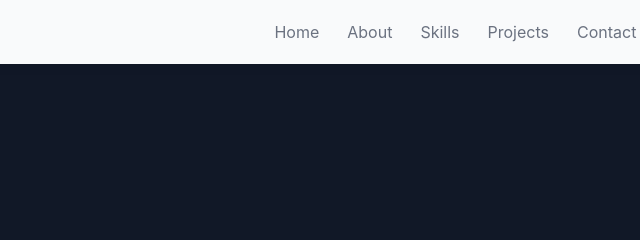
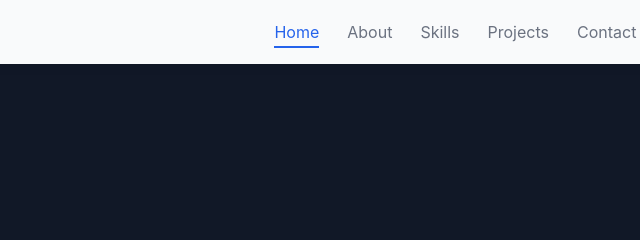
Before and after one commit to kahtanaldaioub/B4F, a plain HTML site: page finalHtmlCssProject/index.html in a window 1280 px wide. Shown: the top 240 px of the page, 199-839 px from the left. Drawn offline with Linux system fonts and the light colour scheme.

Commit message:
working on project1  29/8/2026/ready

```diff
--- a/finalHtmlCssProject/index.html
+++ b/finalHtmlCssProject/index.html
@@ -13,7 +13,7 @@
     <nav>
         <div class="logo">KAHTAN.DEV</div>
         <ul>
-            <li><a class="a" href="#home">Home</a></li>
+            <li><a class="active" href="#home">Home</a></li>
             <li><a class="a" href="#about">About</a></li>
             <li><a class="a" href="#skills">Skills</a></li>
             <li><a class="a" href="#projects">Projects</a></li>
--- a/finalHtmlCssProject/style.css
+++ b/finalHtmlCssProject/style.css
@@ -82,9 +82,12 @@ a {
     display: inline-block;
     transition: color 0.25s ease, transform 0.25s ease;
 }
+
+
 .a:hover {
     color: var(--color-primary);
 }
+
 
 .a::after {
     content: "";
@@ -100,6 +103,22 @@ a {
 }
 .a:hover::after {
     transform: scaleX(1);
+}
+
+.active  {
+    color: var(--color-primary);
+}
+.active::after {
+    content: "";
+    position: absolute;
+    left: 0;
+    bottom: -6px;
+    width: 100%;
+    height: 2px;
+    background-color: var(--color-primary);
+    transform: scaleX(1);
+    transform-origin: center;
+    transition: transform 0.25s ease;
 }
 .btn {
     background-color: var(--color-primary);
```
